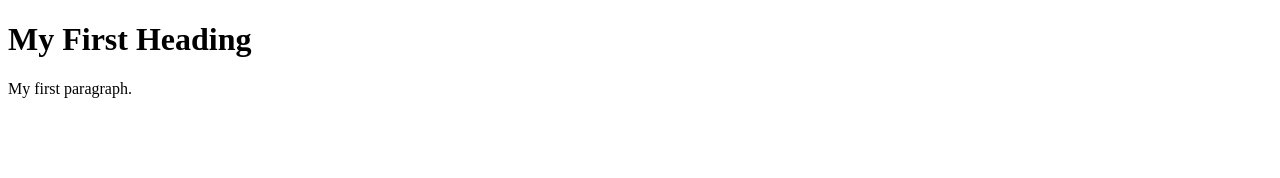
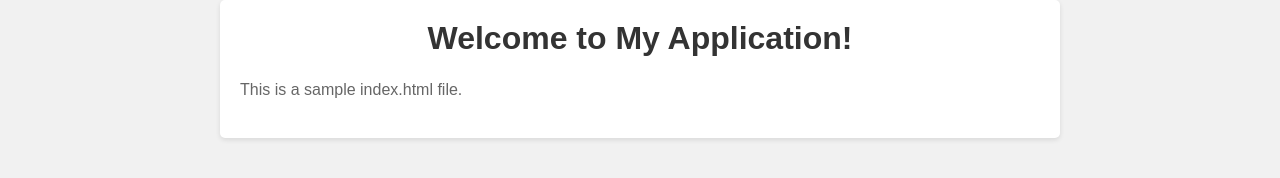
Before and after one commit to Harnil1602/jenkins_demo, a plain HTML site: page index.html in a window 1280 px wide. Drawn offline with Linux system fonts and the light colour scheme.

Commit message:
Update index.html
Updated html file

```diff
--- a/index.html
+++ b/index.html
@@ -1,9 +1,40 @@
 <!DOCTYPE html>
 <html>
+<head>
+    <title>My Application</title>
+    <style>
+        body {
+            font-family: Arial, sans-serif;
+            background-color: #f1f1f1;
+            margin: 0;
+            padding: 0;
+        }
+
+        .container {
+            max-width: 800px;
+            margin: 0 auto;
+            padding: 20px;
+            background-color: #ffffff;
+            border-radius: 5px;
+            box-shadow: 0 2px 5px rgba(0, 0, 0, 0.1);
+        }
+
+        h1 {
+            color: #333333;
+            text-align: center;
+            margin-top: 0;
+        }
+
+        p {
+            color: #666666;
+            line-height: 1.5;
+        }
+    </style>
+</head>
 <body>
-
-<h1>My First Heading</h1>
-<p>My first paragraph.</p>
-
+    <div class="container">
+        <h1>Welcome to My Application!</h1>
+        <p>This is a sample index.html file.</p>
+    </div>
 </body>
 </html>
```
